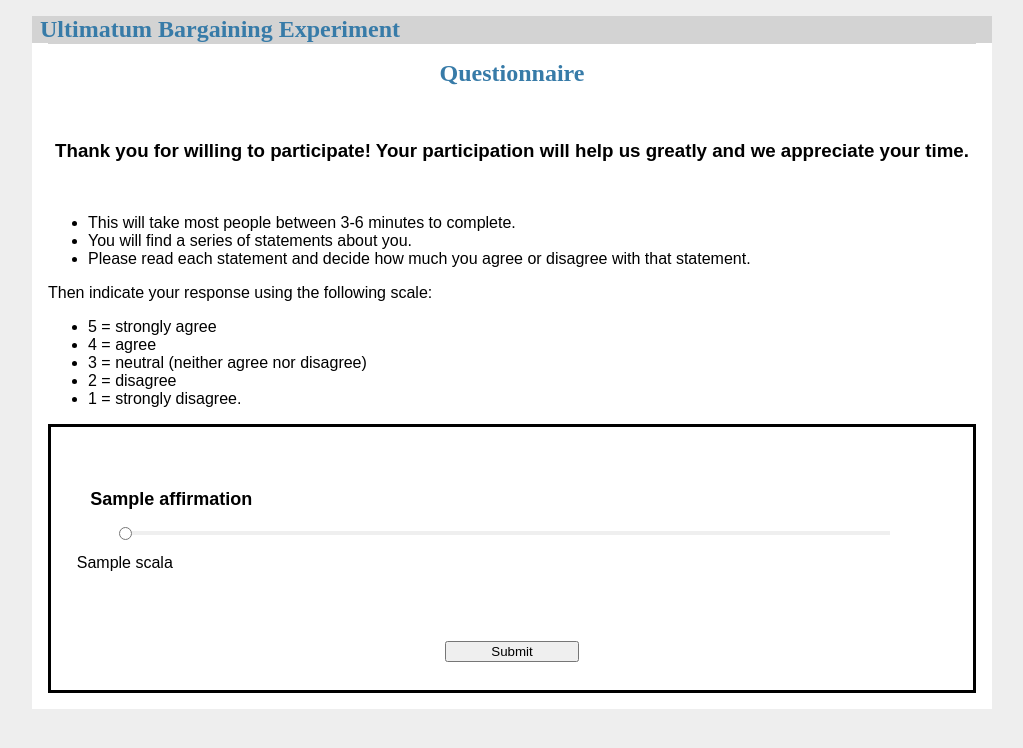
After one commit to afranck64/ultimatum, a Flask app: template survey/templates/tasks/ras.html in a window 1280 px wide. The commit adds this page. Shown: the top 748 px of the page, without its empty margins (128-1151 px from the left). Run offline with Flask 2, Linux system fonts and the light colour scheme; the template is opened without the code that fills it: most values are stand-ins (such as "Sample title", 1, 10 or a date in 2020); parts of the project's set-up code (start-up, migrations or seed data) failed here and were passed over; some libraries are stand-ins or nearby versions.

Commit message:
add ras task

```diff
--- a/survey/_app.py
+++ b/survey/_app.py
@@ -56,7 +56,7 @@ def _env2bool(env_value):
 app.config["DEBUG"] = _env2bool(os.getenv("DEBUG"))
 app.config["MTURK_SANDBOX"] = _env2bool(os.getenv("MTURK_SANDBOX")) or app.config["DEBUG"]
 app.logger.info(f"M_TURK_SANDBOX: {app.config['MTURK_SANDBOX']}")
-app.config["TASKS"] = ["cpc", "exp", "risk", "cc"]
+app.config["TASKS"] = ["exp", "risk", "cc", "ras", "cpc"]
 app.config["SECRET_KEY"] = os.getenv("SECRET_KEY", os.urandom(32))
 app.config["APPLICATION_ROOT"] = os.getenv("APPLICATION_ROOT", "/")
 # Main database
--- a/survey/app.py
+++ b/survey/app.py
@@ -19,6 +19,7 @@ app.register_blueprint(tasks.cc.bp, url_prefix='/tasks')
 app.register_blueprint(tasks.goat.bp, url_prefix='/tasks')
 app.register_blueprint(tasks.hexaco.bp, url_prefix='/tasks')
 app.register_blueprint(tasks.risk.bp, url_prefix='/tasks')
+app.register_blueprint(tasks.ras.bp, url_prefix='/tasks')
 
 for treatment in app.config["TREATMENTS"]:
     if app.config.get(treatment):
--- /dev/null
+++ b/survey/static/ras.css
@@ -0,0 +1,91 @@
+img {
+  display: block;
+  margin: auto;
+}
+
+p {
+  display: block;
+  margin-top: 1em;
+  margin-bottom: 1em;
+  margin-left: 2em;
+  margin-right: 2em;
+}
+
+form {
+  display: block;
+  margin-top: 1em;
+  margin-bottom: 2em;
+  margin-left: 2em;
+  margin-right: 0;
+}
+
+form input {
+display: inline-block;
+}
+
+.wrap {
+  font:15px Arial, san-serif;
+}
+
+h2.likert-header {
+  padding-left:4.25%;
+  margin:20px 0 0;
+}
+form .statement {
+  display:block;
+  font-size: 18px;
+  font-weight: bold;
+  padding: 30px 0 0 4.25%;
+  margin-bottom:10px;
+}
+form .likert {
+  list-style:none;
+  width:100%;
+  margin:0;
+  padding:0 0 35px;
+  display:block;
+  border-bottom:1px solid #efefef;
+}
+form .likert:last-of-type {border-bottom:0;}
+form .likert:before {
+  content: '';
+  position:relative;
+  top:11px;
+  left:8%;
+  display:block;
+  background-color:#efefef;
+  height:4px;
+  width:83%;
+}
+form .likert li {
+  display:inline-block;
+  width:16%;
+  text-align:center;
+  vertical-align: top;
+}
+form .likert li input[type=radio] {
+  display:block;
+  position:relative;
+  top:0;
+  left:50%;
+  margin-left:-6px;
+
+}
+form .likert li label {width:100%;
+  font-size: 16px;
+  font-weight: normal;}
+form .buttons {
+  margin:30px 0;
+  padding:0 2%;
+  text-align:right
+}
+form .buttons button {
+  padding: 5px 10px;
+  background-color: #67ab49;
+  border: 0;
+  border-radius: 3px;
+}
+form .buttons .clear {background-color: #e9e9e9;}
+form .buttons .submit {background-color: #67ab49;}
+form .buttons .clear:hover {background-color: #ccc;}
+form .buttons .submit:hover {background-color: #14892c;}
--- a/survey/tasks/__init__.py
+++ b/survey/tasks/__init__.py
@@ -1,5 +1,5 @@
 from flask import Blueprint
-from survey.tasks import (cg, crt, eff, hexaco, risk, cpc, exp, goat, cc)
+from survey.tasks import (cg, crt, eff, hexaco, risk, cpc, exp, goat, cc, ras)
 from survey._app import app
 bp = Blueprint("tasks", __name__)
 
@@ -16,6 +16,7 @@ TASKS_FEATURES = {
     "goat": goat.FEATURES,
     "risk": risk.FEATURES,
     "cc": cc.FEATURES,
+    "ras": ras.FEATURES,
 }
 
 app.config["TASKS_FEATURES"] = TASKS_FEATURES
--- /dev/null
+++ b/survey/templates/tasks/ras.html
@@ -0,0 +1,56 @@
+{% extends "base.html" %}
+
+{% block head %}
+    <link rel="stylesheet" href="{{url_for('static', filename='ras.css')}}">
+    <script type="text/javascript" src="https://ajax.googleapis.com/ajax/libs/jquery/3.1.1/jquery.min.js"></script>
+<title> A Few Things About You! </title>
+
+{% endblock %}
+{% block content %}
+
+<h1 align="center"> Questionnaire </h1>
+
+
+<!--    <img src="http://www.techbucket.org/wp-content/uploads/2012/07/Search-Engine-Optimization.jpg" style="" width="600" align="middle">
+-->
+    <br>
+
+    <p> <h3 align="center">Thank you for willing to participate! Your participation will help us greatly and we appreciate your time.</h3> <br>
+<p align="justify">
+<ul>
+        <li> This will take most people between 3-6 minutes to complete.</li>
+        <li> You will find a series of statements about you. </li>
+        <li> Please read each statement and decide how much you agree or disagree with that statement. </li> </ul>
+Then indicate your response using the following scale:
+<ul>
+<li>5 = strongly agree</li>
+<li>4 = agree</li>
+<li>3 = neutral (neither agree nor disagree)</li>
+<li>2 = disagree</li>
+<li>1 = strongly disagree.</li>
+</ul>
+</p>
+
+<div class="wrap" style="border:3px solid black" >
+
+     <form action="{{url_for('tasks.ras.index')}}" method="POST" id="form" name="form">
+        <br>
+        {% for affirmation in affirmations %}
+            {% set outer_loop = loop %}
+                <label class="statement">{{affirmation}} </label>
+                <ul class='likert'>
+                    {% for value, label in scalas.items() %}
+                    <li>
+                        <input type="radio" name="q{{outer_loop.index}}" value="{{value}}" required> <label>{{label}}</label>
+                    </li>
+                    {% endfor %}
+                </ul>
+                <br>
+
+                {% endfor %}
+                <br>
+                <div style="text-align:center">
+                <input type="submit" value="Submit" style="margin:50"></div>
+            </form>
+    </div>
+    {% endblock %}
--- a/survey/txx/survey.py
+++ b/survey/txx/survey.py
@@ -95,13 +95,14 @@ class MainForm(FlaskForm):
     code_risk = StringField("Completion Code: risk task", validators=[Optional()])
     code_exp = StringField("Completion Code: experience task", validators=[Optional()])
     code_cc = StringField("Completion Code: cognitive task", validators=[Optional()])
+    code_ras = StringField("Completion Code: Assertiveness task", validators=[Optional()])
     test = RadioField("This is an attention check question. Please select the option 'BALL'", choices=[("apple", "APPLE"), ("ball", "BALL"), ("cat", "CAT")], validators=[DataRequired()])
     please_enter_your_comments_feedback_or_suggestions_below = TextAreaField("Please enter your comments, feedback or suggestions below.")
 
 def handle_survey(treatment=None, template=None, code_prefixes=None, form_class=None):
     app.logger.info("handle_survey")
     if code_prefixes is None:
-        code_prefixes = {"code_cpc": "cpc:", "code_exp": "exp:", "code_risk": "risk:", "code_cc": "cc:"}
+        code_prefixes = {"code_cpc": "cpc:", "code_exp": "exp:", "code_risk": "risk:", "code_cc": "cc:", "code_ras": "ras:"}
     if form_class is None:
         form_class = MainForm
     if template is None:
```
Also changed, not shown: survey/tasks/helpers.py (+28 -1 lines), survey/tasks/ras.py (added, +109 -0 lines), survey/templates/txx/survey.html (+7 -0 lines), tests/test_survey/test_tasks.py (+12 -2 lines).
